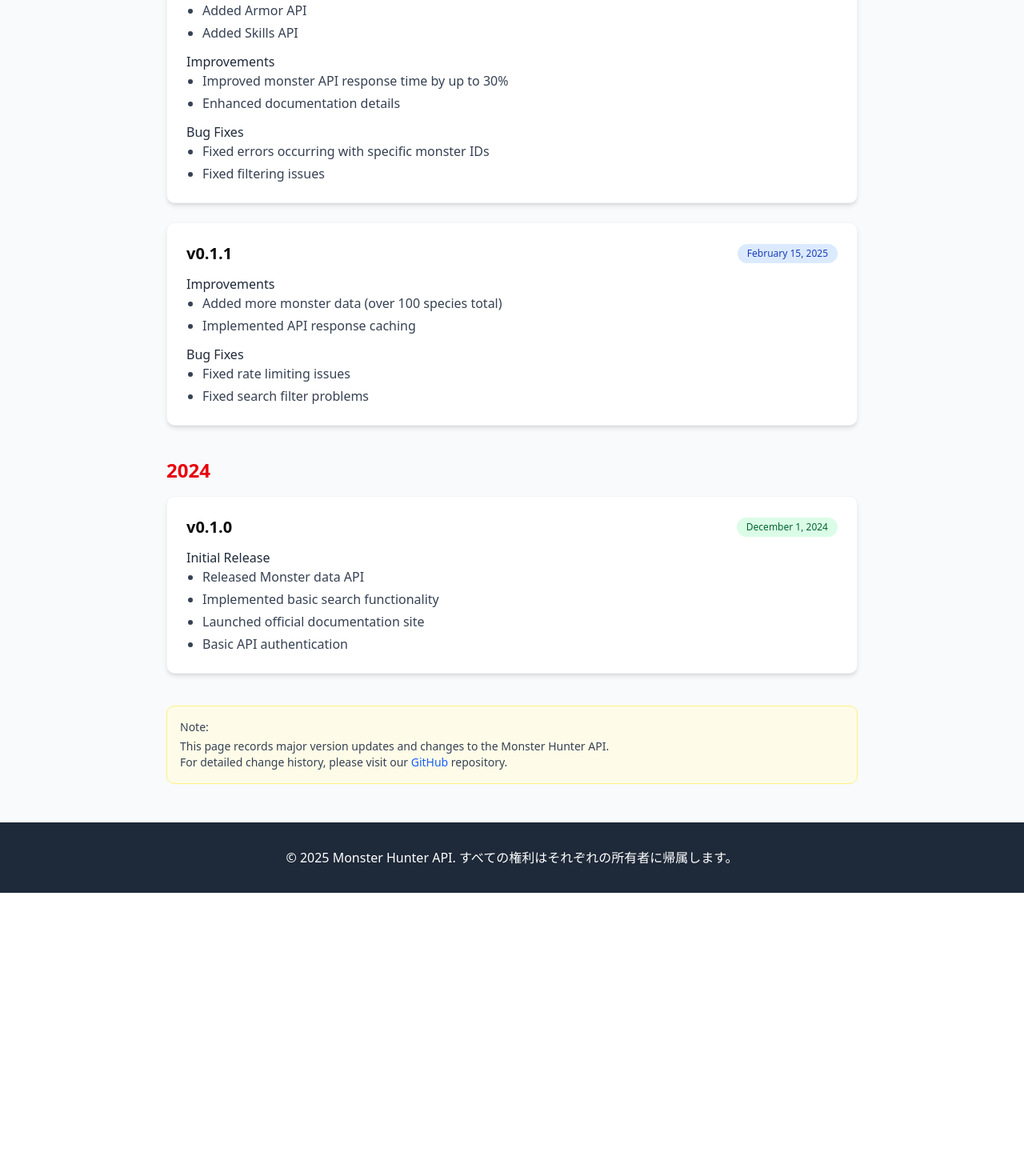
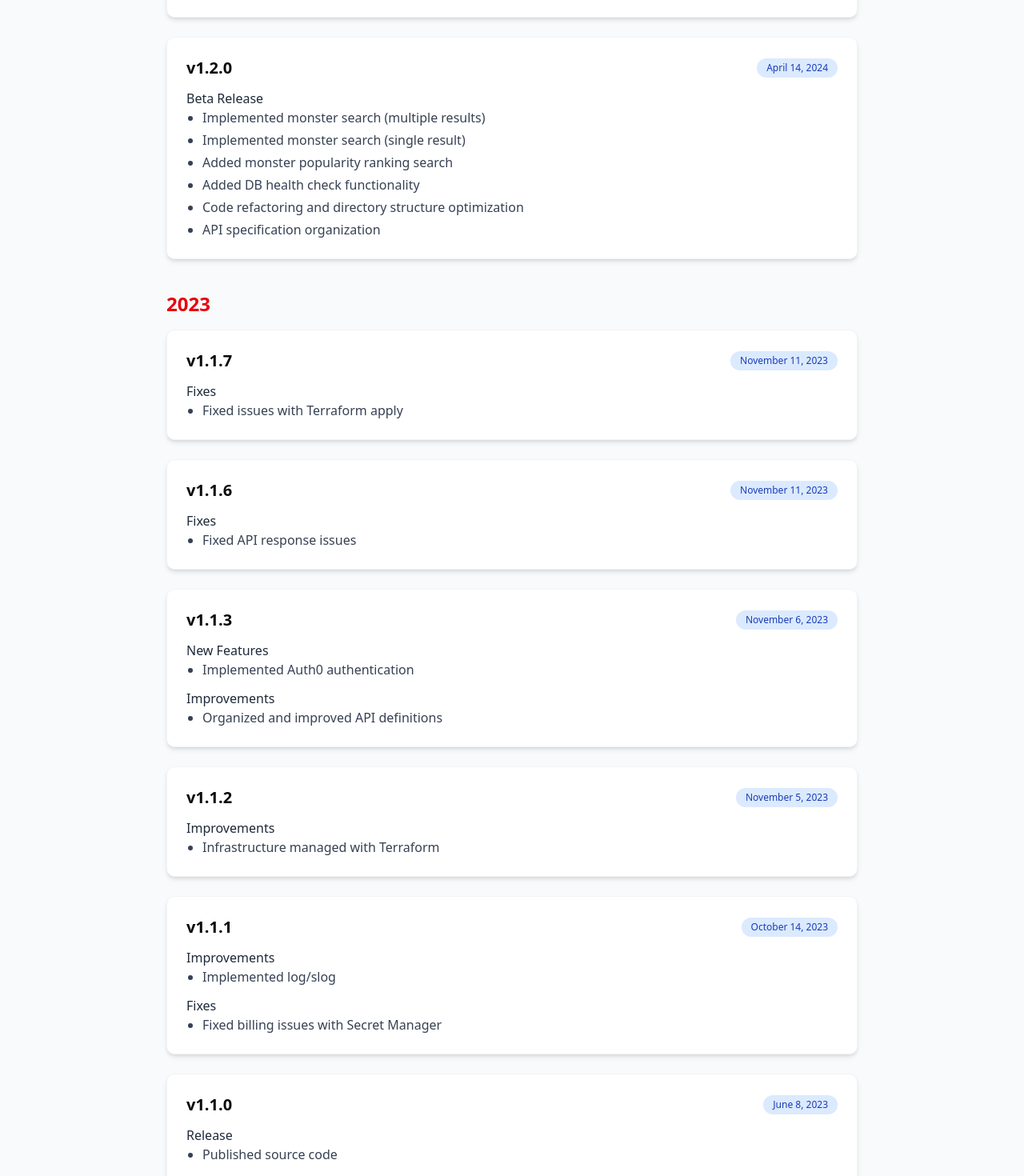
Before and after one commit to o-ga09/mh-api-landingpage, a Next.js app: page /en/changelog in a window 1280 px wide. Shown: the part 380-1850 px from the top of the page at 80% size. Before the commit the page ends 1496 px from the top, so only its background shows below. Built offline with nearby package versions, Linux system fonts and the light colour scheme; no server answers.

Commit message:
✨ feat: 更新履歴に2024年の新機能と修正を追加

```diff
--- a/src/components/contents/changelog.tsx
+++ b/src/components/contents/changelog.tsx
@@ -7,39 +7,23 @@
         </h1>
 
         <div className="space-y-10">
-          {/* 2025年の更新 */}
+          {/* 2024年の更新 */}
           <section>
-            <h2 className="text-2xl font-bold mb-4 text-red-600">2025年</h2>
+            <h2 className="text-2xl font-bold mb-4 text-red-600">2024年</h2>
 
             <div className="space-y-6">
               <div className="bg-white rounded-lg shadow-md p-6 border border-gray-100">
                 <div className="flex items-center justify-between mb-3">
-                  <h3 className="text-xl font-semibold">v0.2.0</h3>
+                  <h3 className="text-xl font-semibold">v1.2.1</h3>
                   <span className="bg-blue-100 text-blue-800 text-xs px-3 py-1 rounded-full">
-                    2025年5月1日
+                    2024年6月4日
                   </span>
                 </div>
                 <div className="space-y-3">
                   <div>
                     <h4 className="font-medium text-gray-800">新機能</h4>
                     <ul className="list-disc pl-5 space-y-1 text-gray-700">
-                      <li>武器データAPIの追加</li>
-                      <li>防具データAPIの追加</li>
-                      <li>スキルデータAPIの追加</li>
-                    </ul>
-                  </div>
-                  <div>
-                    <h4 className="font-medium text-gray-800">改善</h4>
-                    <ul className="list-disc pl-5 space-y-1 text-gray-700">
-                      <li>モンスターAPIのレスポンス速度を最大30%改善</li>
-                      <li>ドキュメントの詳細化</li>
-                    </ul>
-                  </div>
-                  <div>
-                    <h4 className="font-medium text-gray-800">バグ修正</h4>
-                    <ul className="list-disc pl-5 space-y-1 text-gray-700">
-                      <li>特定のモンスターIDでエラーが発生する問題を修正</li>
-                      <li>フィルタリングの不具合を修正</li>
+                      <li>BGM検索機能の追加</li>
                     </ul>
                   </div>
                 </div>
@@ -47,24 +31,23 @@
 
               <div className="bg-white rounded-lg shadow-md p-6 border border-gray-100">
                 <div className="flex items-center justify-between mb-3">
-                  <h3 className="text-xl font-semibold">v0.1.1</h3>
+                  <h3 className="text-xl font-semibold">v1.2.0</h3>
                   <span className="bg-blue-100 text-blue-800 text-xs px-3 py-1 rounded-full">
-                    2025年2月15日
+                    2024年4月14日
                   </span>
                 </div>
                 <div className="space-y-3">
                   <div>
-                    <h4 className="font-medium text-gray-800">改善</h4>
+                    <h4 className="font-medium text-gray-800">β版リリース</h4>
                     <ul className="list-disc pl-5 space-y-1 text-gray-700">
-                      <li>モンスターデータの追加（合計100種類以上）</li>
-                      <li>APIレスポンスのキャッシング対応</li>
-                    </ul>
-                  </div>
-                  <div>
-                    <h4 className="font-medium text-gray-800">バグ修正</h4>
-                    <ul className="list-disc pl-5 space-y-1 text-gray-700">
-                      <li>リクエスト制限の不具合を修正</li>
-                      <li>検索フィルターの不具合を修正</li>
+                      <li>モンスター検索機能（複数件）の実装</li>
+                      <li>モンスター検索機能（1件）の実装</li>
+                      <li>モンスター人気投票ランキング検索の追加</li>
+                      <li>DBヘルスチェック機能の追加</li>
+                      <li>
+                        コードのリファクタリングとディレクトリ構造の最適化
+                      </li>
+                      <li>API仕様の整理</li>
                     </ul>
                   </div>
                 </div>
@@ -72,26 +55,137 @@
             </div>
           </section>
 
-          {/* 2024年の更新 */}
+          {/* 2023年の更新 */}
           <section>
-            <h2 className="text-2xl font-bold mb-4 text-red-600">2024年</h2>
+            <h2 className="text-2xl font-bold mb-4 text-red-600">2023年</h2>
 
             <div className="space-y-6">
               <div className="bg-white rounded-lg shadow-md p-6 border border-gray-100">
                 <div className="flex items-center justify-between mb-3">
-                  <h3 className="text-xl font-semibold">v0.1.0</h3>
+                  <h3 className="text-xl font-semibold">v1.1.7</h3>
+                  <span className="bg-blue-100 text-blue-800 text-xs px-3 py-1 rounded-full">
+                    2023年11月11日
+                  </span>
+                </div>
+                <div className="space-y-3">
+                  <div>
+                    <h4 className="font-medium text-gray-800">修正</h4>
+                    <ul className="list-disc pl-5 space-y-1 text-gray-700">
+                      <li>Terraformの適用に関する問題の修正</li>
+                    </ul>
+                  </div>
+                </div>
+              </div>
+
+              <div className="bg-white rounded-lg shadow-md p-6 border border-gray-100">
+                <div className="flex items-center justify-between mb-3">
+                  <h3 className="text-xl font-semibold">v1.1.6</h3>
+                  <span className="bg-blue-100 text-blue-800 text-xs px-3 py-1 rounded-full">
+                    2023年11月11日
+                  </span>
+                </div>
+                <div className="space-y-3">
+                  <div>
+                    <h4 className="font-medium text-gray-800">修正</h4>
+                    <ul className="list-disc pl-5 space-y-1 text-gray-700">
+                      <li>APIレスポンスの不具合修正</li>
+                    </ul>
+                  </div>
+                </div>
+              </div>
+
+              <div className="bg-white rounded-lg shadow-md p-6 border border-gray-100">
+                <div className="flex items-center justify-between mb-3">
+                  <h3 className="text-xl font-semibold">v1.1.3</h3>
+                  <span className="bg-blue-100 text-blue-800 text-xs px-3 py-1 rounded-full">
+                    2023年11月6日
+                  </span>
+                </div>
+                <div className="space-y-3">
+                  <div>
+                    <h4 className="font-medium text-gray-800">新機能</h4>
+                    <ul className="list-disc pl-5 space-y-1 text-gray-700">
+                      <li>Auth0認証機能の実装</li>
+                    </ul>
+                  </div>
+                  <div>
+                    <h4 className="font-medium text-gray-800">改善</h4>
+                    <ul className="list-disc pl-5 space-y-1 text-gray-700">
+                      <li>API定義の整理と改善</li>
+                    </ul>
+                  </div>
+                </div>
+              </div>
+
+              <div className="bg-white rounded-lg shadow-md p-6 border border-gray-100">
+                <div className="flex items-center justify-between mb-3">
+                  <h3 className="text-xl font-semibold">v1.1.2</h3>
+                  <span className="bg-blue-100 text-blue-800 text-xs px-3 py-1 rounded-full">
+                    2023年11月5日
+                  </span>
+                </div>
+                <div className="space-y-3">
+                  <div>
+                    <h4 className="font-medium text-gray-800">改善</h4>
+                    <ul className="list-disc pl-5 space-y-1 text-gray-700">
+                      <li>インフラをTerraformで管理するように変更</li>
+                    </ul>
+                  </div>
+                </div>
+              </div>
+
+              <div className="bg-white rounded-lg shadow-md p-6 border border-gray-100">
+                <div className="flex items-center justify-between mb-3">
+                  <h3 className="text-xl font-semibold">v1.1.1</h3>
+                  <span className="bg-blue-100 text-blue-800 text-xs px-3 py-1 rounded-full">
+                    2023年10月14日
+                  </span>
+                </div>
+                <div className="space-y-3">
+                  <div>
+                    <h4 className="font-medium text-gray-800">改善</h4>
+                    <ul className="list-disc pl-5 space-y-1 text-gray-700">
+                      <li>log/slogの実装</li>
+                    </ul>
+                  </div>
+                  <div>
+                    <h4 className="font-medium text-gray-800">修正</h4>
+                    <ul className="list-disc pl-5 space-y-1 text-gray-700">
+                      <li>Secret Managerで発生していた課金問題の修正</li>
+                    </ul>
+                  </div>
+                </div>
+              </div>
+
+              <div className="bg-white rounded-lg shadow-md p-6 border border-gray-100">
+                <div className="flex items-center justify-between mb-3">
+                  <h3 className="text-xl font-semibold">v1.1.0</h3>
+                  <span className="bg-blue-100 text-blue-800 text-xs px-3 py-1 rounded-full">
+                    2023年6月8日
+                  </span>
+                </div>
+                <div className="space-y-3">
+                  <div>
+                    <h4 className="font-medium text-gray-800">リリース</h4>
+                    <ul className="list-disc pl-5 space-y-1 text-gray-700">
+                      <li>ソースコードの公開</li>
+                    </ul>
+                  </div>
+                </div>
+              </div>
+
+              <div className="bg-white rounded-lg shadow-md p-6 border border-gray-100">
+                <div className="flex items-center justify-between mb-3">
+                  <h3 className="text-xl font-semibold">v1.0.0</h3>
                   <span className="bg-green-100 text-green-800 text-xs px-3 py-1 rounded-full">
-                    2024年12月1日
+                    2023年5月27日
                   </span>
                 </div>
                 <div className="space-y-3">
                   <div>
                     <h4 className="font-medium text-gray-800">初回リリース</h4>
                     <ul className="list-disc pl-5 space-y-1 text-gray-700">
-                      <li>モンスターデータAPIの公開</li>
-                      <li>基本的な検索機能の実装</li>
-                      <li>公式ドキュメントサイトのリリース</li>
-                      <li>APIの基本認証機能</li>
+                      <li>Monster Hunter APIの初回リリース</li>
                     </ul>
                   </div>
                 </div>
--- a/src/components/contents/en/changelog.tsx
+++ b/src/components/contents/en/changelog.tsx
@@ -7,39 +7,23 @@
         </h1>
 
         <div className="space-y-10">
-          {/* 2025 Updates */}
+          {/* 2024 Updates */}
           <section>
-            <h2 className="text-2xl font-bold mb-4 text-red-600">2025</h2>
+            <h2 className="text-2xl font-bold mb-4 text-red-600">2024</h2>
 
             <div className="space-y-6">
               <div className="bg-white rounded-lg shadow-md p-6 border border-gray-100">
                 <div className="flex items-center justify-between mb-3">
-                  <h3 className="text-xl font-semibold">v0.2.0</h3>
+                  <h3 className="text-xl font-semibold">v1.2.1</h3>
                   <span className="bg-blue-100 text-blue-800 text-xs px-3 py-1 rounded-full">
-                    May 1, 2025
+                    June 4, 2024
                   </span>
                 </div>
                 <div className="space-y-3">
                   <div>
                     <h4 className="font-medium text-gray-800">New Features</h4>
                     <ul className="list-disc pl-5 space-y-1 text-gray-700">
-                      <li>Added Weapons API</li>
-                      <li>Added Armor API</li>
-                      <li>Added Skills API</li>
-                    </ul>
-                  </div>
-                  <div>
-                    <h4 className="font-medium text-gray-800">Improvements</h4>
-                    <ul className="list-disc pl-5 space-y-1 text-gray-700">
-                      <li>Improved monster API response time by up to 30%</li>
-                      <li>Enhanced documentation details</li>
-                    </ul>
-                  </div>
-                  <div>
-                    <h4 className="font-medium text-gray-800">Bug Fixes</h4>
-                    <ul className="list-disc pl-5 space-y-1 text-gray-700">
-                      <li>Fixed errors occurring with specific monster IDs</li>
-                      <li>Fixed filtering issues</li>
+                      <li>Added BGM search functionality</li>
                     </ul>
                   </div>
                 </div>
@@ -47,24 +31,23 @@
 
               <div className="bg-white rounded-lg shadow-md p-6 border border-gray-100">
                 <div className="flex items-center justify-between mb-3">
-                  <h3 className="text-xl font-semibold">v0.1.1</h3>
+                  <h3 className="text-xl font-semibold">v1.2.0</h3>
                   <span className="bg-blue-100 text-blue-800 text-xs px-3 py-1 rounded-full">
-                    February 15, 2025
+                    April 14, 2024
                   </span>
                 </div>
                 <div className="space-y-3">
                   <div>
-                    <h4 className="font-medium text-gray-800">Improvements</h4>
+                    <h4 className="font-medium text-gray-800">Beta Release</h4>
                     <ul className="list-disc pl-5 space-y-1 text-gray-700">
-                      <li>Added more monster data (over 100 species total)</li>
-                      <li>Implemented API response caching</li>
-                    </ul>
-                  </div>
-                  <div>
-                    <h4 className="font-medium text-gray-800">Bug Fixes</h4>
-                    <ul className="list-disc pl-5 space-y-1 text-gray-700">
-                      <li>Fixed rate limiting issues</li>
-                      <li>Fixed search filter problems</li>
+                      <li>Implemented monster search (multiple results)</li>
+                      <li>Implemented monster search (single result)</li>
+                      <li>Added monster popularity ranking search</li>
+                      <li>Added DB health check functionality</li>
+                      <li>
+                        Code refactoring and directory structure optimization
+                      </li>
+                      <li>API specification organization</li>
                     </ul>
                   </div>
                 </div>
@@ -72,16 +55,130 @@
             </div>
           </section>
 
-          {/* 2024 Updates */}
+          {/* 2023 Updates */}
           <section>
-            <h2 className="text-2xl font-bold mb-4 text-red-600">2024</h2>
+            <h2 className="text-2xl font-bold mb-4 text-red-600">2023</h2>
 
             <div className="space-y-6">
               <div className="bg-white rounded-lg shadow-md p-6 border border-gray-100">
                 <div className="flex items-center justify-between mb-3">
-                  <h3 className="text-xl font-semibold">v0.1.0</h3>
+                  <h3 className="text-xl font-semibold">v1.1.7</h3>
+                  <span className="bg-blue-100 text-blue-800 text-xs px-3 py-1 rounded-full">
+                    November 11, 2023
+                  </span>
+                </div>
+                <div className="space-y-3">
+                  <div>
+                    <h4 className="font-medium text-gray-800">Fixes</h4>
+                    <ul className="list-disc pl-5 space-y-1 text-gray-700">
+                      <li>Fixed issues with Terraform apply</li>
+                    </ul>
+                  </div>
+                </div>
+              </div>
+
+              <div className="bg-white rounded-lg shadow-md p-6 border border-gray-100">
+                <div className="flex items-center justify-between mb-3">
+                  <h3 className="text-xl font-semibold">v1.1.6</h3>
+                  <span className="bg-blue-100 text-blue-800 text-xs px-3 py-1 rounded-full">
+                    November 11, 2023
+                  </span>
+                </div>
+                <div className="space-y-3">
+                  <div>
+                    <h4 className="font-medium text-gray-800">Fixes</h4>
+                    <ul className="list-disc pl-5 space-y-1 text-gray-700">
+                      <li>Fixed API response issues</li>
+                    </ul>
+                  </div>
+                </div>
+              </div>
+
+              <div className="bg-white rounded-lg shadow-md p-6 border border-gray-100">
+                <div className="flex items-center justify-between mb-3">
+                  <h3 className="text-xl font-semibold">v1.1.3</h3>
+                  <span className="bg-blue-100 text-blue-800 text-xs px-3 py-1 rounded-full">
+                    November 6, 2023
+                  </span>
+                </div>
+                <div className="space-y-3">
+                  <div>
+                    <h4 className="font-medium text-gray-800">New Features</h4>
+                    <ul className="list-disc pl-5 space-y-1 text-gray-700">
+                      <li>Implemented Auth0 authentication</li>
+                    </ul>
+                  </div>
+                  <div>
+                    <h4 className="font-medium text-gray-800">Improvements</h4>
+                    <ul className="list-disc pl-5 space-y-1 text-gray-700">
+                      <li>Organized and improved API definitions</li>
+                    </ul>
+                  </div>
+                </div>
+              </div>
+
+              <div className="bg-white rounded-lg shadow-md p-6 border border-gray-100">
+                <div className="flex items-center justify-between mb-3">
+                  <h3 className="text-xl font-semibold">v1.1.2</h3>
+                  <span className="bg-blue-100 text-blue-800 text-xs px-3 py-1 rounded-full">
+                    November 5, 2023
+                  </span>
+                </div>
+                <div className="space-y-3">
+                  <div>
+                    <h4 className="font-medium text-gray-800">Improvements</h4>
+                    <ul className="list-disc pl-5 space-y-1 text-gray-700">
+                      <li>Infrastructure managed with Terraform</li>
+                    </ul>
+                  </div>
+                </div>
+              </div>
+
+              <div className="bg-white rounded-lg shadow-md p-6 border border-gray-100">
+                <div className="flex items-center justify-between mb-3">
+                  <h3 className="text-xl font-semibold">v1.1.1</h3>
+                  <span className="bg-blue-100 text-blue-800 text-xs px-3 py-1 rounded-full">
+                    October 14, 2023
+                  </span>
+                </div>
+                <div className="space-y-3">
+                  <div>
+                    <h4 className="font-medium text-gray-800">Improvements</h4>
+                    <ul className="list-disc pl-5 space-y-1 text-gray-700">
+                      <li>Implemented log/slog</li>
+                    </ul>
+                  </div>
+                  <div>
+                    <h4 className="font-medium text-gray-800">Fixes</h4>
+                    <ul className="list-disc pl-5 space-y-1 text-gray-700">
+                      <li>Fixed billing issues with Secret Manager</li>
+                    </ul>
+                  </div>
+                </div>
+              </div>
+
+              <div className="bg-white rounded-lg shadow-md p-6 border border-gray-100">
+                <div className="flex items-center justify-between mb-3">
+                  <h3 className="text-xl font-semibold">v1.1.0</h3>
+                  <span className="bg-blue-100 text-blue-800 text-xs px-3 py-1 rounded-full">
+                    June 8, 2023
+                  </span>
+                </div>
+                <div className="space-y-3">
+                  <div>
+                    <h4 className="font-medium text-gray-800">Release</h4>
+                    <ul className="list-disc pl-5 space-y-1 text-gray-700">
+                      <li>Published source code</li>
+                    </ul>
+                  </div>
+                </div>
+              </div>
+
+              <div className="bg-white rounded-lg shadow-md p-6 border border-gray-100">
+                <div className="flex items-center justify-between mb-3">
+                  <h3 className="text-xl font-semibold">v1.0.0</h3>
                   <span className="bg-green-100 text-green-800 text-xs px-3 py-1 rounded-full">
-                    December 1, 2024
+                    May 27, 2023
                   </span>
                 </div>
                 <div className="space-y-3">
@@ -90,10 +187,7 @@
                       Initial Release
                     </h4>
                     <ul className="list-disc pl-5 space-y-1 text-gray-700">
-                      <li>Released Monster data API</li>
-                      <li>Implemented basic search functionality</li>
-                      <li>Launched official documentation site</li>
-                      <li>Basic API authentication</li>
+                      <li>First release of Monster Hunter API</li>
                     </ul>
                   </div>
                 </div>
```
